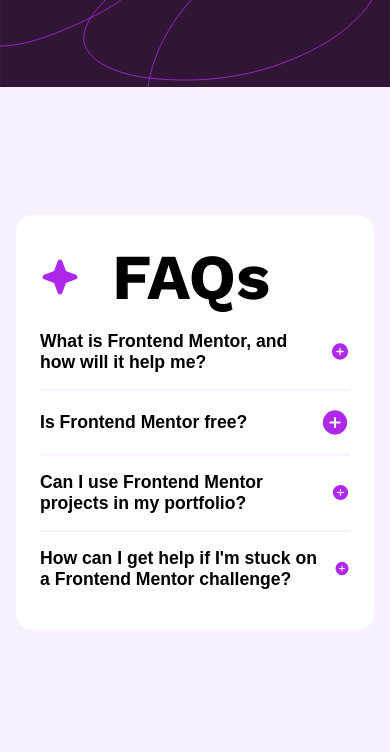
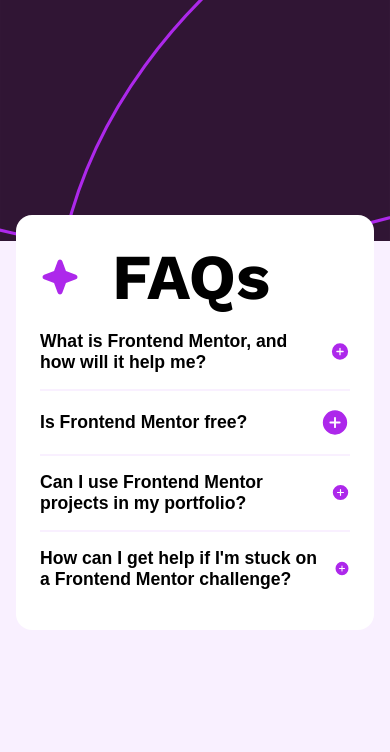
Before and after one commit to MrUnAnonymous/faq-accordion-solution, a plain HTML site: page index.html in a window 390 px wide. Drawn offline with nearby package versions, Linux system fonts and the light colour scheme.

Commit message:
made responsive

```diff
--- a/styles.css
+++ b/styles.css
@@ -88,3 +88,9 @@ button:hover{
     color: var(--grayish-purple);
     padding: 1.5rem 0;
 }
+
+@media (max-width: 540px) {
+    body {
+        background-image: url(images/background-pattern-mobile.svg);
+    }
+}
```
